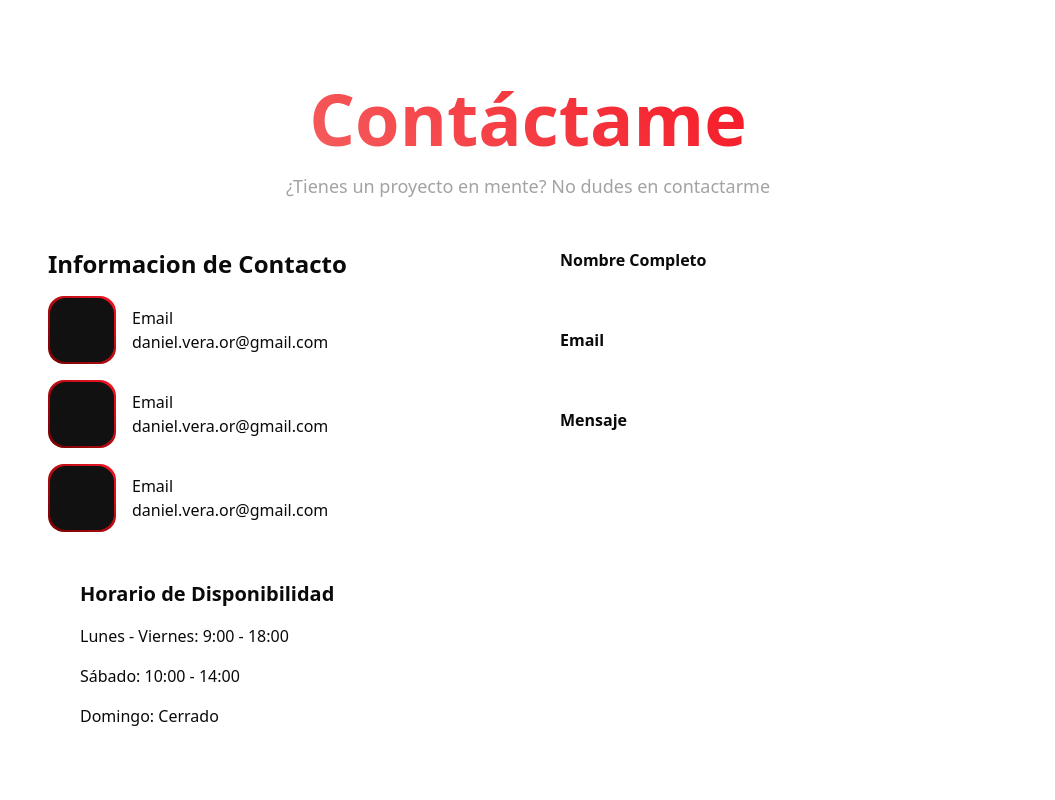
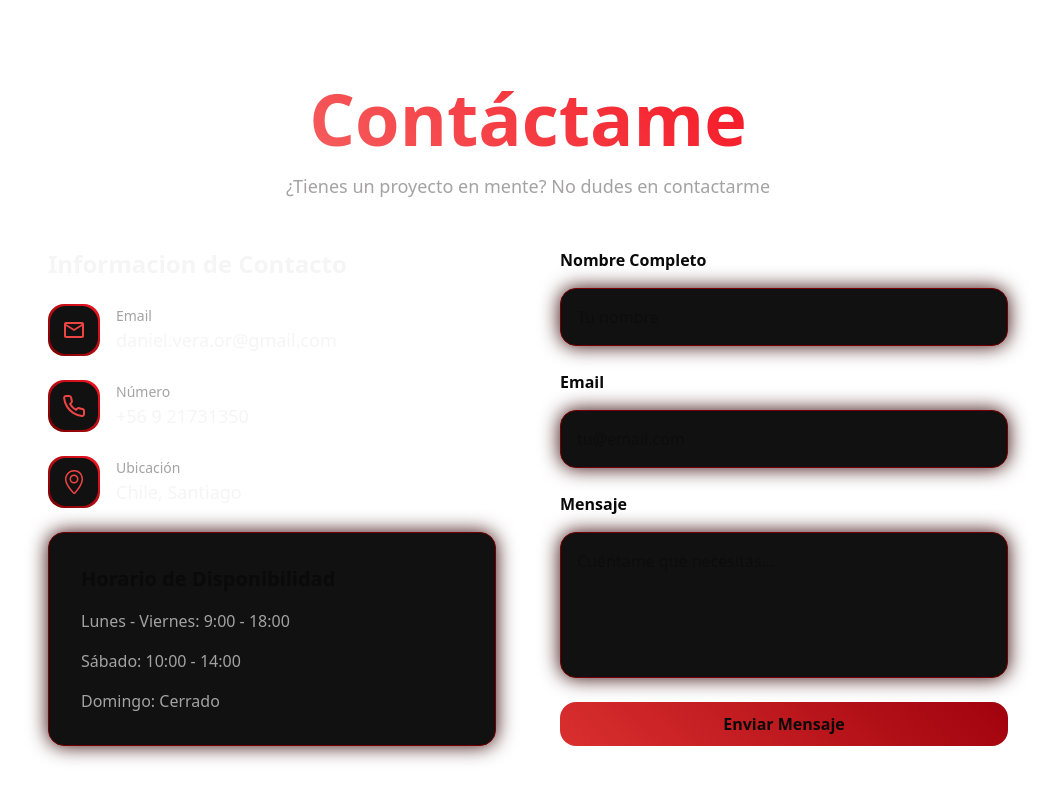
Before and after one commit to DanielVeraOrtiz/personal-portfolio, a Next.js app: page / in a window 1280 px wide. Shown: the part 4518-5318 px from the top of the page, without its empty margins (112-1167 px from the left). Built offline with nearby package versions, Linux system fonts and the light colour scheme.

Commit message:
feat(contact): Se termina la seccion con el formulario funcionando, los anchor y las animaciones. Falta luego que funcione el submit del formulario a mi correo y actualizar los datos

```diff
--- a/src/components/contactSection/contact.css
+++ b/src/components/contactSection/contact.css
@@ -6,3 +6,46 @@
 .contact-subtitle {
   color: #a4a2a2;
 }
+
+.contact-type {
+  color: #a4a2a2;
+}
+
+.contact-data-container:hover .contact-data {
+  color: #ee4343;
+}
+
+.contact-information-title,
+.contact-data {
+  color: #f5f5f5;
+}
+
+.contact-available-container {
+  border: 1px solid #750000;
+  background-color: #111111;
+  box-shadow: 0 0 20px 0 #330101;
+}
+
+.contact-available {
+  color: #a4a2a2;
+}
+
+.contact-form-input {
+  border: 1px solid #750000;
+  background-color: #111111;
+  box-shadow: 0 0 20px 0 #330101;
+}
+
+.contact-form-input:focus {
+  border-color: #f55f5f;
+  outline: none;
+}
+
+.contact-form-btn {
+  background: linear-gradient(45deg, #da2f2f, #a0020d);
+}
+
+.contact-form-btn:hover {
+  box-shadow: 0 5px 10px 0 rgba(255, 0, 0, 0.5);
+  transform: scale(1.05);
+}
--- a/src/components/contactSection/contact.tsx
+++ b/src/components/contactSection/contact.tsx
@@ -2,8 +2,68 @@
 
 import './contact.css';
 import { motion } from 'framer-motion';
+import { MdOutlineEmail } from 'react-icons/md';
+import { FiPhone } from 'react-icons/fi';
+import { SlLocationPin } from 'react-icons/sl';
+import { useState } from 'react';
 
 export default function Contact() {
+  const [formData, setFormData] = useState({
+    name: '',
+    email: '',
+    message: '',
+  });
+
+  const handleChange = (e: React.ChangeEvent<HTMLInputElement | HTMLTextAreaElement>) => {
+    const { id, value } = e.target;
+
+    setFormData((prev) => ({
+      ...prev,
+      [id]: value,
+    }));
+  };
+
+  const contactData = [
+    {
+      icon: MdOutlineEmail,
+      label: 'Email',
+      value: 'daniel.vera.or@gmail.com',
+      href: 'mailto:daniel.vera.or@gmail.com',
+    },
+    {
+      icon: FiPhone,
+      label: 'Número',
+      value: '+56 9 21731350',
+      href: 'tel:+56921731350',
+    },
+    {
+      icon: SlLocationPin,
+      label: 'Ubicación',
+      value: 'Chile, Santiago',
+      href: 'https://maps.google.com/?q=Santiago,Chile',
+    },
+  ];
+
+  const availability = [
+    'Lunes - Viernes: 9:00 - 18:00',
+    'Sábado: 10:00 - 14:00',
+    'Domingo: Cerrado',
+  ];
+
+  const formFields = [
+    {
+      label: 'Nombre Completo',
+      id: 'name',
+      type: 'text',
+      placeholder: 'Tu nombre',
+    },
+    {
+      label: 'Email',
+      id: 'email',
+      type: 'email',
+      placeholder: 'tu@email.com',
+    },
+  ];
   return (
     <section
       id="contact"
@@ -30,58 +90,97 @@ export default function Contact() {
         ¿Tienes un proyecto en mente? No dudes en contactarme
       </motion.p>
       <div className="grid grid-cols-2 gap-16 w-3/4 justify-center">
-        <div className="flex flex-col gap-4">
-          <h3 className="text-2xl font-semibold">Informacion de Contacto</h3>
-          <div className="flex gap-4 items-center">
-            <div className="skill-icon-border rounded-2xl p-0.5">
-              <div className="skill-icon p-4 rounded-2xl h-16 w-16 flex justify-center items-center"></div>
-            </div>
-            <div>
-              <p>Email</p>
-              <p>daniel.vera.or@gmail.com</p>
-            </div>
+        <motion.div
+          className="flex flex-col gap-6"
+          initial={{ opacity: 0, x: -50 }}
+          whileInView={{ opacity: 1, x: 0 }}
+          viewport={{ once: true }}
+          transition={{ delay: 0.5, duration: 0.8 }}
+        >
+          <h3 className="contact-information-title text-2xl font-semibold">
+            Informacion de Contacto
+          </h3>
+          <ul className="flex flex-col gap-6">
+            {contactData.map((item, i) => {
+              const Icon = item.icon;
+
+              return (
+                <li key={i}>
+                  <a
+                    href={item.href}
+                    className="contact-data-container flex gap-4 items-center group"
+                    target={item.label === 'Ubicación' ? '_blank' : undefined}
+                    rel={item.label === 'Ubicación' ? 'noopener noreferrer' : undefined}
+                  >
+                    <div className="skill-icon-border rounded-2xl p-0.5 group-hover:scale-115 transition-transform duration-300 ease-in-out">
+                      <div className="skill-icon rounded-2xl h-12 w-12 flex justify-center items-center">
+                        <Icon aria-hidden="true" className="h-6 w-6" />
+                      </div>
+                    </div>
+
+                    <div>
+                      <p className="contact-type text-sm">{item.label}</p>
+                      <p className="contact-data text-lg transition-colors duration-300 ease-in-out">
+                        {item.value}
+                      </p>
+                    </div>
+                  </a>
+                </li>
+              );
+            })}
+          </ul>
+          <div className="contact-available-container rounded-2xl p-8 flex flex-col gap-4">
+            <h3 className="text-xl font-semibold">Horario de Disponibilidad</h3>
+
+            {availability.map((item, i) => (
+              <p key={i} className="contact-available">
+                {item}
+              </p>
+            ))}
           </div>
-          <div className="flex gap-4 items-center">
-            <div className="skill-icon-border rounded-2xl p-0.5">
-              <div className="skill-icon p-4 rounded-2xl h-16 w-16 flex justify-center items-center"></div>
-            </div>
-            <div>
-              <p>Email</p>
-              <p>daniel.vera.or@gmail.com</p>
-            </div>
-          </div>
-          <div className="flex gap-4 items-center">
-            <div className="skill-icon-border rounded-2xl p-0.5">
-              <div className="skill-icon p-4 rounded-2xl h-16 w-16 flex justify-center items-center"></div>
-            </div>
-            <div>
-              <p>Email</p>
-              <p>daniel.vera.or@gmail.com</p>
-            </div>
-          </div>
-          <div className="p-8 flex flex-col gap-4">
-            <h3 className="text-xl font-semibold">Horario de Disponibilidad</h3>
-            <p>Lunes - Viernes: 9:00 - 18:00</p>
-            <p>Sábado: 10:00 - 14:00</p>
-            <p>Domingo: Cerrado</p>
-          </div>
-        </div>
-        <div>
-          <form className="flex flex-col gap-4">
-            <label htmlFor="name" className="font-semibold">
-              Nombre Completo
-            </label>
-            <input id="name" type="text" />
-            <label htmlFor="email" className="font-semibold">
-              Email
-            </label>
-            <input id="email" type="text" />
+        </motion.div>
+        <motion.div
+          className="h-full"
+          initial={{ opacity: 0, x: 50 }}
+          whileInView={{ opacity: 1, x: 0 }}
+          viewport={{ once: true }}
+          transition={{ delay: 0.5, duration: 0.8 }}
+        >
+          <form className="flex flex-col gap-4 h-full">
+            {formFields.map((field) => (
+              <div key={field.id} className="flex flex-col gap-4">
+                <label htmlFor={field.id} className="font-semibold">
+                  {field.label}
+                </label>
+
+                <input
+                  id={field.id}
+                  type={field.type}
+                  value={formData[field.id as keyof typeof formData]}
+                  onChange={handleChange}
+                  className="contact-form-input mb-2 rounded-2xl px-4 py-4 transition-colors duration-300 ease-in-out"
+                  placeholder={field.placeholder}
+                />
+              </div>
+            ))}
             <label htmlFor="message" className="font-semibold">
               Mensaje
             </label>
-            <input id="message" type="text" />
+            <textarea
+              id="message"
+              value={formData.message}
+              onChange={handleChange}
+              className="contact-form-input mb-2 rounded-2xl px-4 py-4 flex-1 resize-none transition-colors duration-300 ease-in-out"
+              placeholder="Cuéntame que necesitas..."
+            />
+            <button
+              type="submit"
+              className="contact-form-btn py-2.5 w-full rounded-2xl font-semibold text-center transition-all duration-400 ease-in-out"
+            >
+              Enviar Mensaje
+            </button>
           </form>
-        </div>
+        </motion.div>
       </div>
     </section>
   );
```
